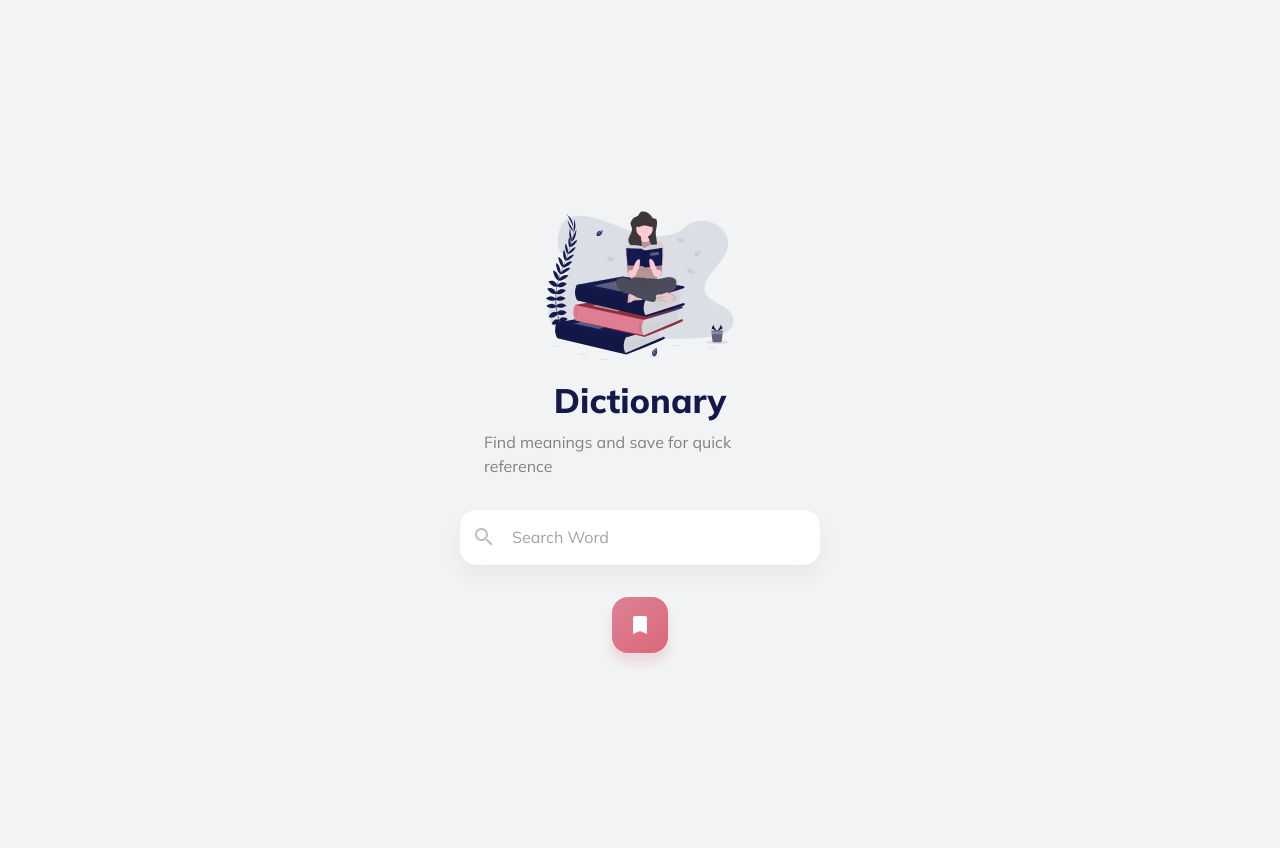
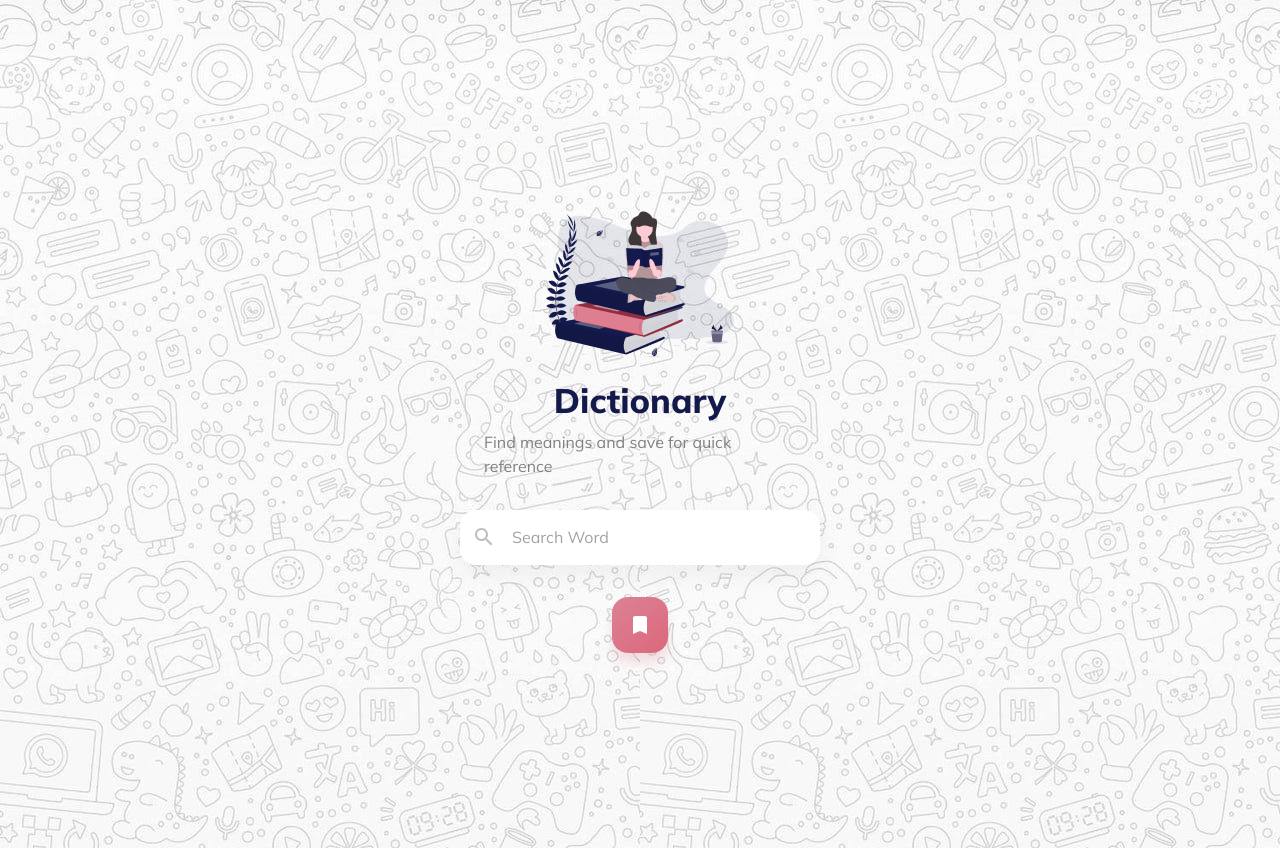
Before and after one commit to stephin007/dictionary, a React (Create React App) app: page / in a window 1280 px wide. Built offline with nearby package versions, Linux system fonts and the light colour scheme.

Commit message:
Added background

```diff
--- a/src/index.css
+++ b/src/index.css
@@ -5,6 +5,7 @@ body {
     sans-serif;
   -webkit-font-smoothing: antialiased;
   -moz-osx-font-smoothing: grayscale;
+  background-image: url("../public/assets/dict_bg.jpeg");
 }
 
 code {
```
Also changed, not shown: public/assets/dict_bg.jpeg (added).
